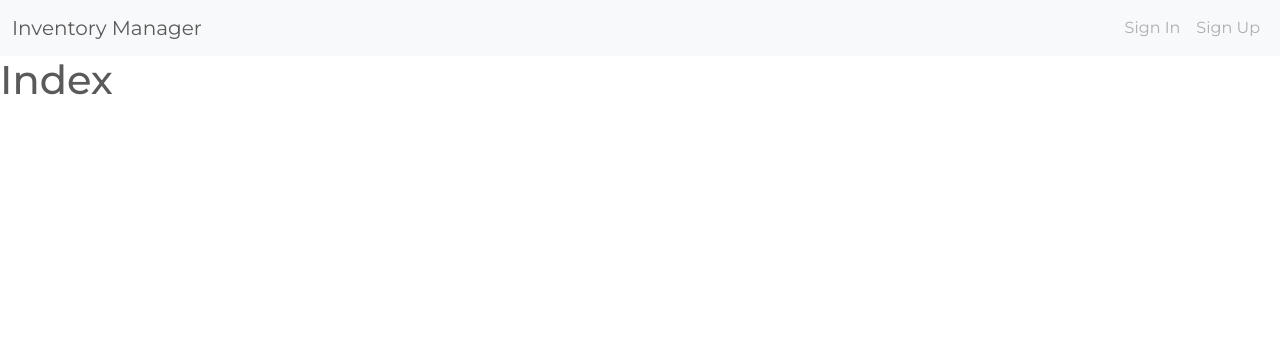
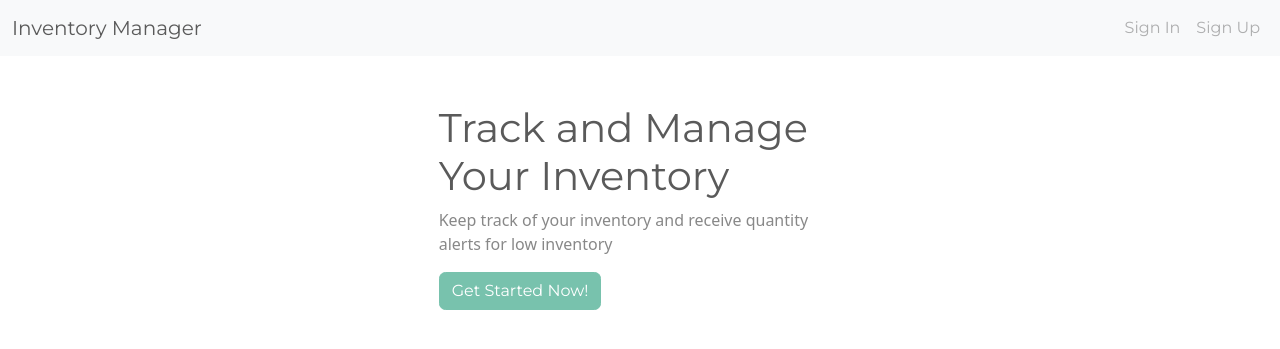
Before and after one commit to JB060/project4, a Django app: page / in a window 1280 px wide. Shown: the top 349 px of the page. Run offline with Django 5.2, Linux system fonts and the light colour scheme.

Commit message:
added the dashboard file to the directory and

```diff
--- a/inventory_management/inventory/templates/inventory/index.html
+++ b/inventory_management/inventory/templates/inventory/index.html
@@ -1,6 +1,16 @@
-{% extends 'inventory/base.html'%}
+{% extends 'inventory/base.html' %}
+
 {% block content %}
+<div>
+	<div class="row">
+		<div class="col-sm-11 col-md-4 mx-auto mt-5 px-3">
+			<h1 class="fw-light">Track and Manage Your Inventory</h1>
+			<p class="fw-light">Keep track of your inventory and receive quantity alerts for low inventory</p>
 
-<h1>Index</h1>
-
+			<div>
+				<a href="#" class="btn btn-primary">Get Started Now!</a>
+			</div>
+		</div>
+	</div>
+</div>
 {% endblock content %}
--- a/inventory_management/inventory/urls.py
+++ b/inventory_management/inventory/urls.py
@@ -1,11 +1,12 @@
 from django.contrib import admin
 from django.urls import path
-from.views import Index, SignUpView
+from.views import Index, SignUpView, Dashboard
 from django.contrib.auth import views as auth_views
 
 
 urlpatterns = [
     path('', Index.as_view(), name= 'index'),
+    path('dashboard/', Dashboard.as_view(), name='dashboard'),
     path('signup/', SignUpView.as_view(), name='signup'),
     path ('login/', auth_views.LoginView.as_view(template_name='inventory/login.html'), name='login'),
     path('logout/', auth_views.LogoutView.as_view(template_name='inventory/logout.html'), name='logout'),
--- a/inventory_management/inventory/views.py
+++ b/inventory_management/inventory/views.py
@@ -5,6 +5,10 @@ from .forms import UserRegisterForm
 
 class Index(TemplateView):
     template_name = 'inventory/index.html'
+
+class Dashboard(View):
+    def get(self, request):
+        return render(request, 'inventory/dashboard.html')
 
 class SignUpView(View):
     def get(self, request):
```
Also changed, not shown: inventory_management/inventory/templates/inventory/dashboard.html (added).
